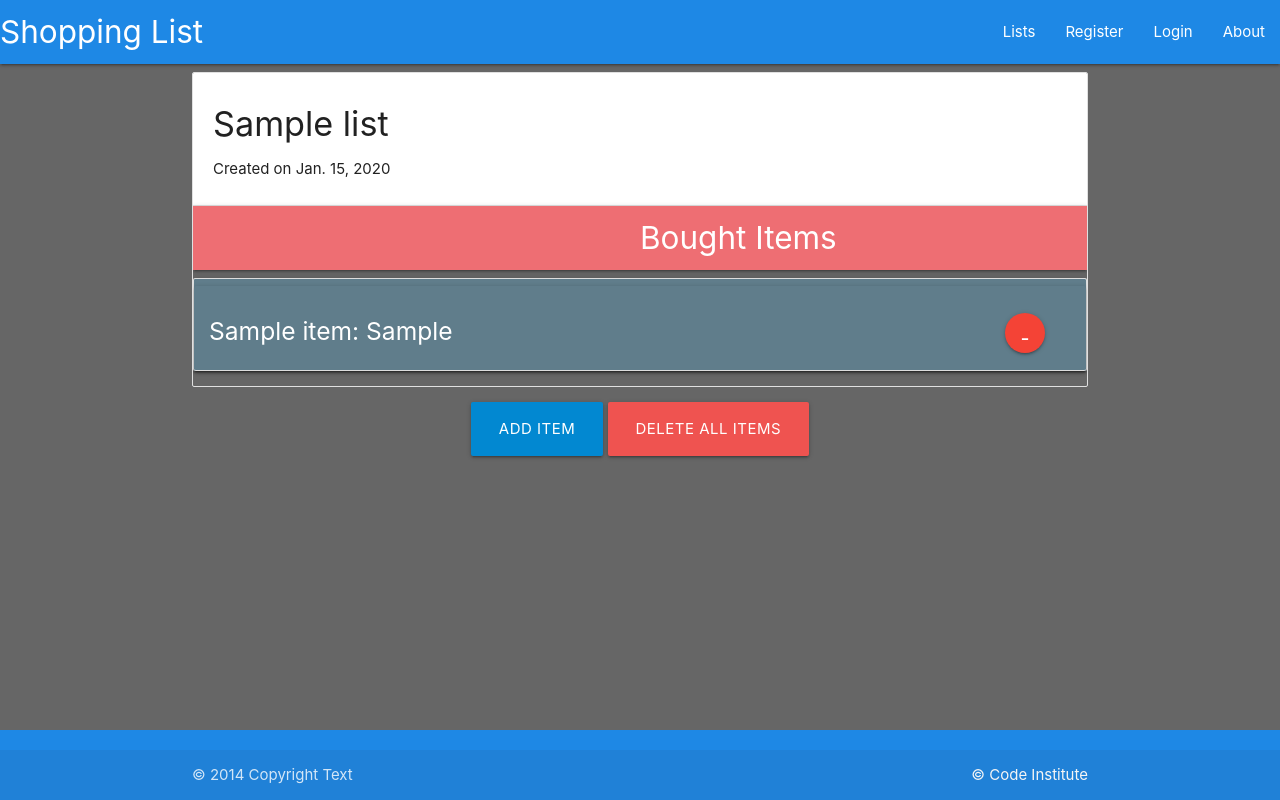
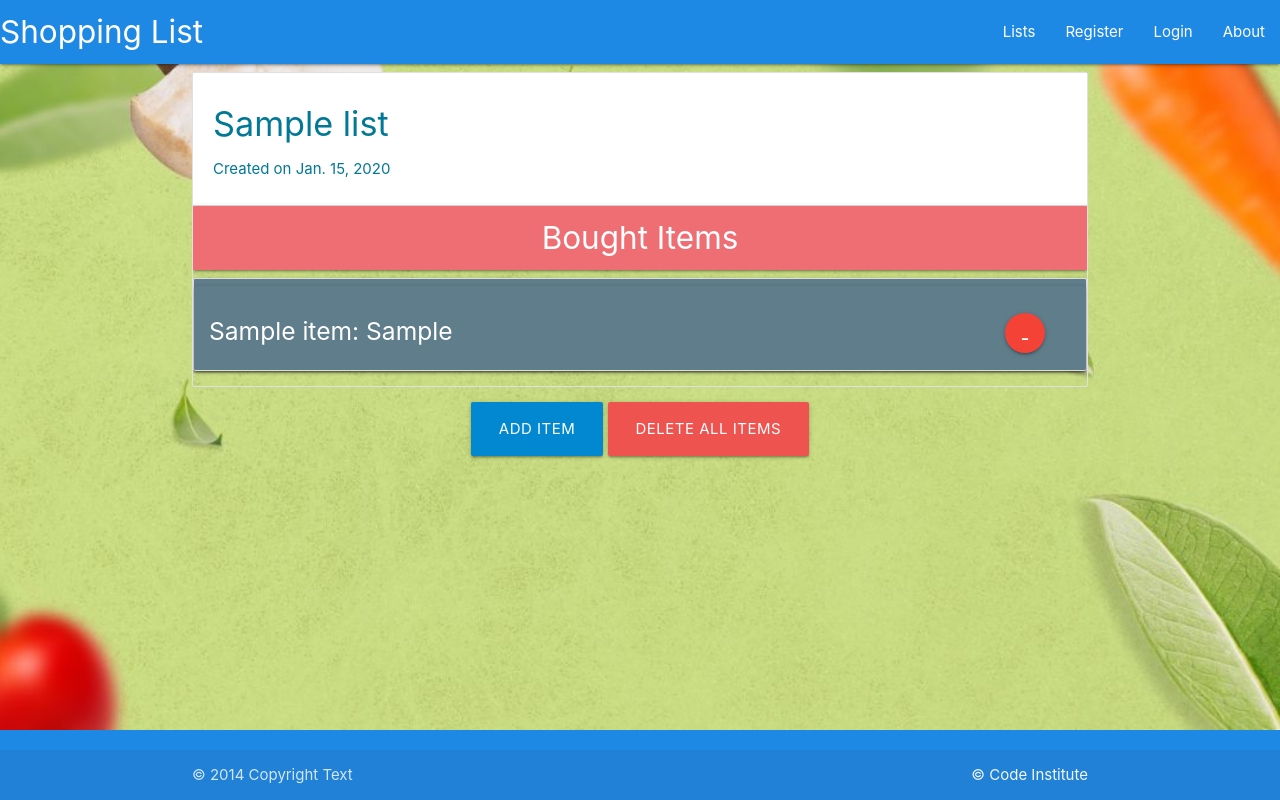
Before and after one commit to TomaszWoloszyn983/shopping-list-application, a Django app: a page that uses templates/base.html in a window 1280 px wide. Run offline with Django 3.2, Linux system fonts and the light colour scheme; tables that the repository leaves empty hold one stand-in row (values such as "Sample post").

Commit message:
Style background image position. Side navbar error

```diff
--- a/static/css/style.css
+++ b/static/css/style.css
@@ -3,8 +3,9 @@ body {
   min-height: 100vh;
   flex-direction: column;
   background-image: url("/static/images/shopping_list_001.jpg");
+  background-attachment: fixed;
   background-size: cover;
-  background: rgba(0, 0, 0, 0.6);
+  -webkit-background-size: cover;
 }
 
 main {
@@ -17,11 +18,16 @@ h1 {
 }
 
 .left {
-    float: none;
+  float: none;
 }
 
 .collection-with-header {
-   float: clear;
+  float: clear;
+}
+.collection-header {
+  background-color: rgb(153, 144, 23, 0.6);
+  color: rgb(0, 120, 150);
+
 }
 
 .buy_button {
@@ -47,3 +53,20 @@ h1 {
 .login-panel .card-action{
   background: rgba(0, 0, 0, 0.6);
 }
+
+/* Modals */
+.modal{
+  background: rgba(179, 54, 38, 0.6);
+  color: white;
+}
+.modal-footer{
+  background: rgba(223, 124, 111, 0.8);
+}
+
+/* Footer */
+.fixed-footer {
+  position: fixed;
+  bottom: 0;
+  right: 0;
+  z-index: 3;
+}
--- a/templates/account/login.html
+++ b/templates/account/login.html
@@ -7,12 +7,12 @@
 
 {% block content %}
 
-<!-- <style>
+<style>
   body{
     background-image: url("/static/images/shopping-list.jpg");
     background-size: cover;
   }
-</style> -->
+</style>
 
 
 <div class="row login-panel">
--- a/templates/base.html
+++ b/templates/base.html
@@ -13,8 +13,8 @@
     <title>Shopping List</title>
 </head>
 <body>
-    <!-- top navar -->
-    <header>
+    <!-- top navbar -->
+    <header class="navbar-fixed">
       <nav class="blue darken-1">
         <div class="nav-wrapper">
           <a href="{% url 'home' %}" class="brand-logo">Shopping List</a>
--- a/templates/show_list_items.html
+++ b/templates/show_list_items.html
@@ -26,14 +26,14 @@
             <!-- Displays the list of items that are NOT marked as bought-->
             {% for item in items %}
             {% if not item.bought %}
-            <ul class="collapsible card blue-grey darken-0">
+            <ul class="collapsible card blue-grey hoverable darken-0">
                 <li>
                     <div class="collapsible-header brand-logo card blue-grey darken-0 white-text">
                         <h5>{{ item.name }}: {{ item.quantity }}</h5>
                     </div>
                     <div class="card blue-grey darken-0 white-text align-center">
                         <a href="{% url 'mark_as_bought' item.slug %}"
-                            class="btn-floating halfway-fab waves-effect waves-light lime darken-3 grey-text">
+                            class="btn-floating halfway-fab waves-effect waves-light lime darken-1 grey-text">
                             <i class="material-icons">  +  </i>
                         </a>
                     </div>
@@ -50,15 +50,15 @@
                 </li>
             </ul>
             <!-- Modal Structure -->
-            <div id="delete_{{item.slug}}" class="modal bottom-sheet black-text">
+            <div id="delete_{{item.slug}}" class="modal bottom-sheet">
                 <div class="modal-content">
                 <h4>Are you sure you want to delete {{ item.name }}?</h4>
                 <p>Click "Yes" to confirm or "No" to return.</p>
                 </div>
                 <div class="modal-footer">
                 <!-- <a href="{% url 'delete_item' item.slug %}" class="modal-close waves-effect waves-green btn-flat">Agree</a> -->
-                <a href="{% url 'delete_item' item.slug %}" class="waves-effect waves-red btn-flat">YES</a>
-                <buttton class="modal-close waves-effect waves-green btn-flat">NO</buttton>
+                <a href="{% url 'delete_item' item.slug %}" class="waves-effect waves-red btn-flat btn-red">YES</a>
+                <a class="modal-close waves-effect waves-green btn-flat">NO</a>
                 </div>
             </div>
             {% endif %}
@@ -66,8 +66,8 @@
 
             <!-- Separates item to buy from bought items -->
             <nav>
-                <div class="nav-wrapper center-align">
-                    <a class="brand-logo">Bought Items</a>
+                <div class="nav-wrapper">
+                    <a class="brand-logo center">Bought Items</a>
                 </div>
             </nav>
 
@@ -114,9 +114,11 @@
     </ul>
 </div>
 
-<div class="center" id="items_btn_container">
+<div class="row">
+    <div class="col s12 center-align">
         <a href="{% url 'add_item' slug %}" class="btn-large light-blue darken-2">Add Item</a>
         <a href="{% url 'clear_list' slug %}" class="btn-large btn red lighten-1">Delete All Items</a>
+    </div>
 </div>
 
 {% endblock %}
```
